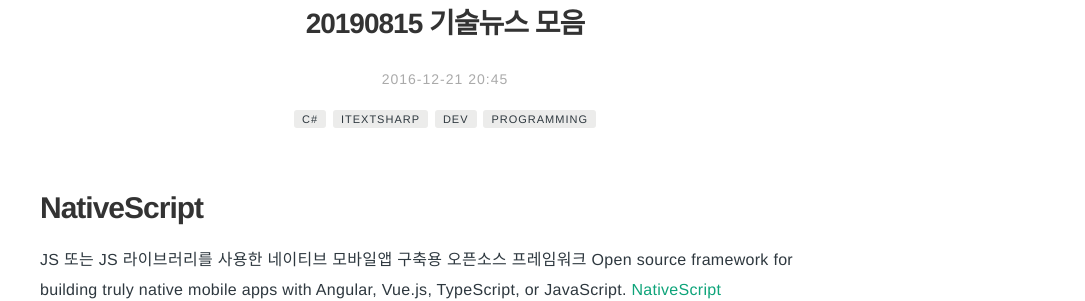
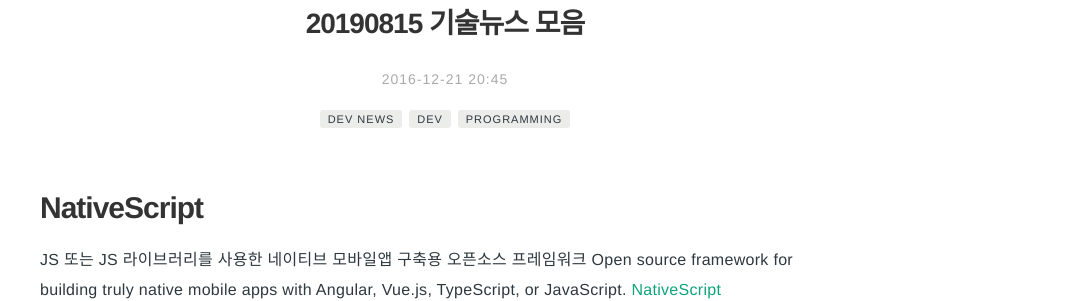
Before and after one commit to Pie001/pie001.github.io, a Jekyll site: the page built from _posts/2019-08-15-0064.md, in a window 1280 px wide. Shown: the part 243-544 px from the top of the page, without its empty margins (195-1280 px from the left). Built offline with Jekyll 4.4.1, drawn with Linux system fonts in a browser that asks for light colours; comment, search, counter and statistics services are not loaded.

Commit message:
Update 2019-08-15-0064.md

```diff
--- a/_posts/2019-08-15-0064.md
+++ b/_posts/2019-08-15-0064.md
@@ -8,13 +8,12 @@
 blog: true
 ko: true
 tag:
-- C#
-- iTextSharp
+- dev news
 - dev
 - programming
 category: blog
 author: pie
-description: iTextSharp로 PDF 작성
+description: 20190815 기술뉴스 모음
 ---
 
 # NativeScript
```
